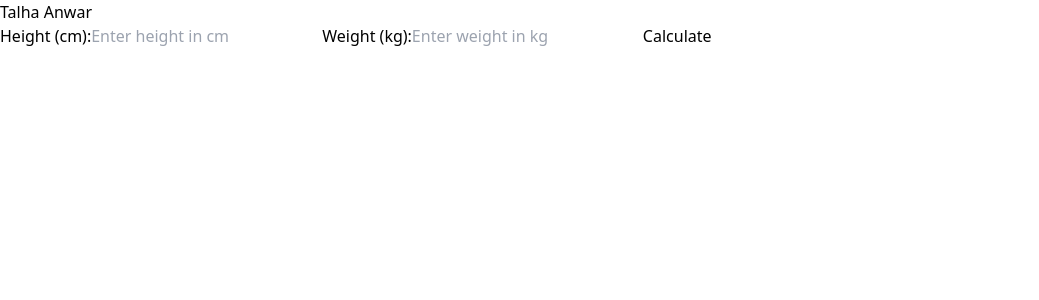
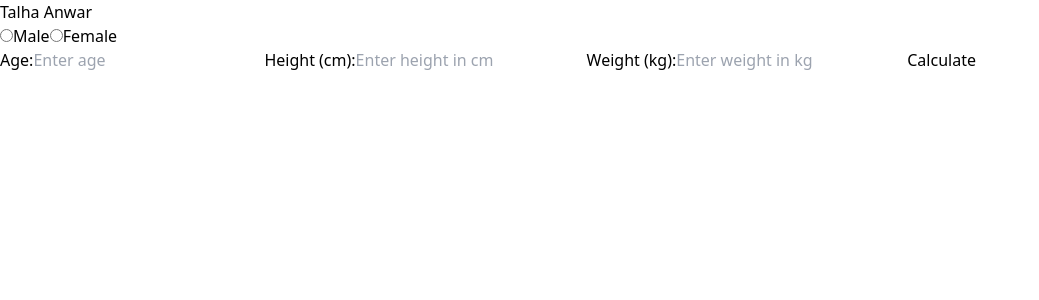
Before and after one commit to hopeless302/Small-react-Projects, a React (Vite) app: page / in a window 1280 px wide. Shown: the top 300 px of the page, without its empty margins (0-1039 px from the left). Built offline with nearby package versions, Linux system fonts and the light colour scheme.

Commit message:
Adding the age and Gender button in BMI

```diff
--- a/src/BMI/CenterScreen.jsx
+++ b/src/BMI/CenterScreen.jsx
@@ -1,51 +1,122 @@
 import React, { useState } from "react";
 
 function CenterScreen() {
-  const [values, setValues] = useState({
-    height: "",
-    weight: "",
-    bmi: null, // Added a new state property to store the BMI value
-  });
+  const [height, setHeight] = useState("");
+  const [weight, setWeight] = useState("");
+  const [bmi, setBmi] = useState(null);
+  const [showResult, setShowResult] = useState(false);
+  const [age, setAge] = useState("");
 
-  const handleChange = (e) => {
-    setValues({ ...values, [e.target.name]: e.target.value });
+  const handleChangeHeight = (e) => {
+    setHeight(e.target.value);
+  };
+
+  const handleChangeWeight = (e) => {
+    setWeight(e.target.value);
+  };
+  const handleChangeAge = (e) => {
+    setAge(e.target.value);
   };
 
   const handleSubmit = (e) => {
     e.preventDefault();
-    const heightInMeters = values.height / 100; // assuming the height is in centimeters
-    const bmi = values.weight / (heightInMeters * heightInMeters);
-    setValues({ ...values, bmi }); // Update the state with the calculated BMI
+    const heightInMeters = height / 100; // assuming the height is in centimeters
+    const calculatedBmi = weight / (heightInMeters * heightInMeters);
+    setBmi(calculatedBmi);
+    setAge(age);
+    setShowResult(true); // Show the result screen
+  };
+
+  const handleGoBack = () => {
+    setShowResult(false); // Show the form again
   };
 
   return (
-    <div className="flex justify-center items-center w-screen h-screen  ">
-      <form onSubmit={handleSubmit} className=" p-5 space-y-8 w-80 flex flex-col justify-center items-center bg-blue-400 rounded-md ">
-        <div className="underline" id="Name">Talha Anwar</div>
+    <div className="flex justify-center items-center w-screen h-screen">
+      {!showResult ? (
+        // Form Screen
+        <form
+          onSubmit={handleSubmit}
+          className="p-5 space-y-4 w-80 flex flex-col justify-center items-center bg-blue-300 rounded-md shadow-xl"
+        >
+          <div className="underline" id="Name">
+            Talha Anwar
+          </div>
+          <div id="gender" className=" mr-12 space-x-4 ">
+            <label htmlFor="Male" className="inline-flex items-center">
+              <input
+                type="radio"
+                name="Gender"
+                id="Male"
+                className="w-4 h-4 text-blue-600 border-gray-300 focus:ring-blue-500"
+              />
+              <span className="ml-2 text-sm font-medium text-gray-900">
+                Male
+              </span>
+            </label>
+            <label htmlFor="Female" className="inline-flex items-center">
+              <input
+                type="radio"
+                name="Gender"
+                id="Female"
+                className="w-4 h-4 text-pink-600 border-gray-300 focus:ring-pink-500"
+              />
+              <span className="ml-2 text-sm font-medium text-gray-900">
+                Female
+              </span>
+            </label>
+          </div>
+
+            <label htmlFor="age" className="mr-40 ">Age:</label>
+            <input
+              className="flex-2 rounded-sm appearance-none py-2 px-3"
+              type="number"
+              id="age"
+              name="age"
+              placeholder="Enter age"
+              value={age}
+              onChange={handleChangeAge}
+            />
+
+
           <label htmlFor="height">Height (cm):</label>
-        <input className="rounded-sm"
+          <input
+            className="rounded-sm appearance-none py-2 px-3"
             type="number"
             name="height"
             placeholder="Enter height in cm"
-          value={values.height}
-          onChange={handleChange}
+            value={height}
+            onChange={handleChangeHeight}
           />
           <label htmlFor="weight">Weight (kg):</label>
-        <input className="rounded-sm"
+          <input
+            className="rounded-sm appearance-none py-2 px-3"
             type="number"
             name="weight"
             placeholder="Enter weight in kg"
-          value={values.weight}
-          onChange={handleChange}
+            value={weight}
+            onChange={handleChangeWeight}
           />
-        <button type="submit" className="bg-blue-500 hover:bg-blue-700 text-white font-bold py-2 px-4 rounded w-28">
+          <button
+            type="submit"
+            className="bg-blue-500 hover:bg-blue-700 text-white font-bold py-2 px-4 rounded w-28"
+          >
             Calculate
           </button>
         </form>
-      {/* Display the BMI score in a new div */}
-      {values.bmi && (
-        <div className="mt-8 ml-5 p-5 bg-blue-500 rounded-md">
-          <h3>Your BMI is: {values.bmi.toFixed(2)}</h3>
+      ) : (
+        // Result Screen
+        <div className="p-5 rounded-md flex flex-col items-center justify-center text-white ">
+          <div className="py-10 px-14 bg-blue-400 rounded-md shadow-lg ">
+            <h3>Your age is: {age}</h3>
+            <h3>Your BMI is: {bmi.toFixed(2)}</h3>
+            <button
+              onClick={handleGoBack}
+              className="mt-6 bg-blue-700 hover:bg-blue-900 text-white font-bold py-2 px-4 rounded w-full shadow-md "
+            >
+              Go Back
+            </button>
+          </div>
         </div>
       )}
     </div>
@@ -53,6 +124,62 @@ function CenterScreen() {
 }
 
 export default CenterScreen;
+
+// import React, { useState } from "react";
+
+// function CenterScreen() {
+//   const [values, setValues] = useState({
+//     height: "",
+//     weight: "",
+//     bmi: null, // Added a new state property to store the BMI value
+//   });
+
+//   const handleChange = (e) => {
+//     setValues({ ...values, [e.target.name]: e.target.value });
+//   };
+
+//   const handleSubmit = (e) => {
+//     e.preventDefault();
+//     const heightInMeters = values.height / 100; // assuming the height is in centimeters
+//     const bmi = values.weight / (heightInMeters * heightInMeters);
+//     setValues({ ...values, bmi }); // Update the state with the calculated BMI
+//   };
+
+//   return (
+//     <div className="flex justify-center items-center w-screen h-screen  ">
+//       <form onSubmit={handleSubmit} className=" p-5 space-y-8 w-80 flex flex-col justify-center items-center bg-blue-400 rounded-md ">
+//         <div className="underline" id="Name">Talha Anwar</div>
+//         <label htmlFor="height">Height (cm):</label>
+//         <input className="rounded-sm"
+//           type="number"
+//           name="height"
+//           placeholder="Enter height in cm"
+//           value={values.height}
+//           onChange={handleChange}
+//         />
+//         <label htmlFor="weight">Weight (kg):</label>
+//         <input className="rounded-sm"
+//           type="number"
+//           name="weight"
+//           placeholder="Enter weight in kg"
+//           value={values.weight}
+//           onChange={handleChange}
+//         />
+//         <button type="submit" className="bg-blue-500 hover:bg-blue-700 text-white font-bold py-2 px-4 rounded w-28">
+//           Calculate
+//         </button>
+//       </form>
+//       {/* Display the BMI score in a new div */}
+//       {values.bmi && (
+//         <div className="mt-8 ml-5 p-5 bg-blue-500 rounded-md">
+//           <h3>Your BMI is: {values.bmi.toFixed(2)}</h3>
+//         </div>
+//       )}
+//     </div>
+//   );
+// }
+
+// export default CenterScreen;
 
 // import { useState } from "react";
 // function BMICal() {
```
Lines whose indentation alone changed are shown as unchanged.
